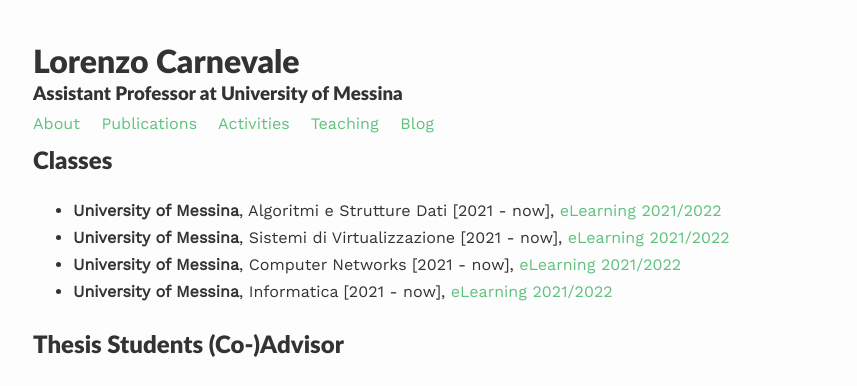
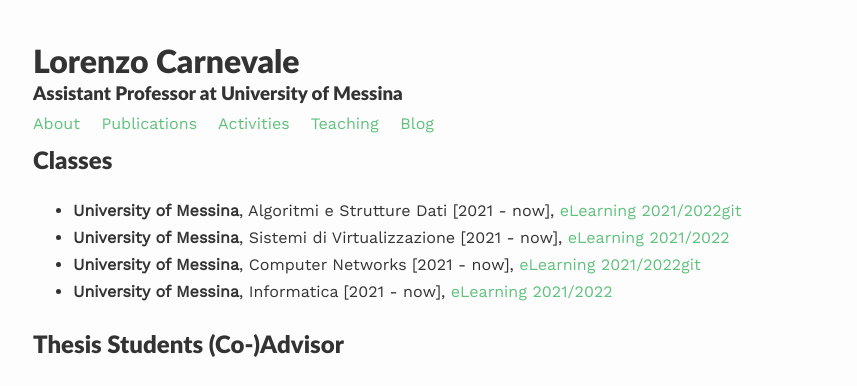
Before and after one commit to lcarnevale/lcarnevale.github.io, a Jekyll site: the page built from _pages/teaching.md, in a window 1280 px wide. Shown: the top 386 px of the page, without its empty margins (207-1064 px from the left). Built offline with Jekyll 4.4.1, drawn with Linux system fonts in a browser that asks for light colours; nearby versions of some CDN libraries; some web fonts are replaced.

Commit message:
add git to classes

```diff
--- a/_pages/teaching.md
+++ b/_pages/teaching.md
@@ -6,9 +6,9 @@
 ---
 
 ## Classes
-- **University of Messina**, Algoritmi e Strutture Dati [2021 - now], [eLearning 2021/2022](https://moodle2.unime.it/course/view.php?id=48154)
+- **University of Messina**, Algoritmi e Strutture Dati [2021 - now], [eLearning 2021/2022](https://moodle2.unime.it/course/view.php?id=48154)[git](https://github.com/lcarnevale/algorithms)
 - **University of Messina**, Sistemi di Virtualizzazione [2021 - now], [eLearning 2021/2022](https://moodle2.unime.it/course/view.php?id=48153)
-- **University of Messina**, Computer Networks [2021 - now], [eLearning 2021/2022](https://moodle2.unime.it/course/view.php?id=48056)
+- **University of Messina**, Computer Networks [2021 - now], [eLearning 2021/2022](https://moodle2.unime.it/course/view.php?id=48056)[git](https://github.com/lcarnevale/computer-networks)
 - **University of Messina**, Informatica [2021 - now], [eLearning 2021/2022](https://moodle2.unime.it/course/view.php?id=48069)
 
 ## Thesis Students (Co-)Advisor
```
